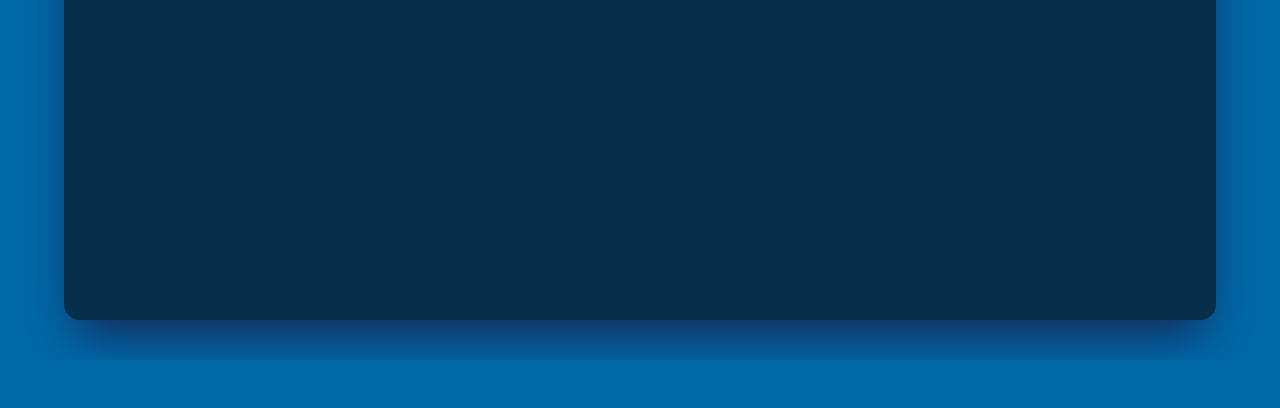
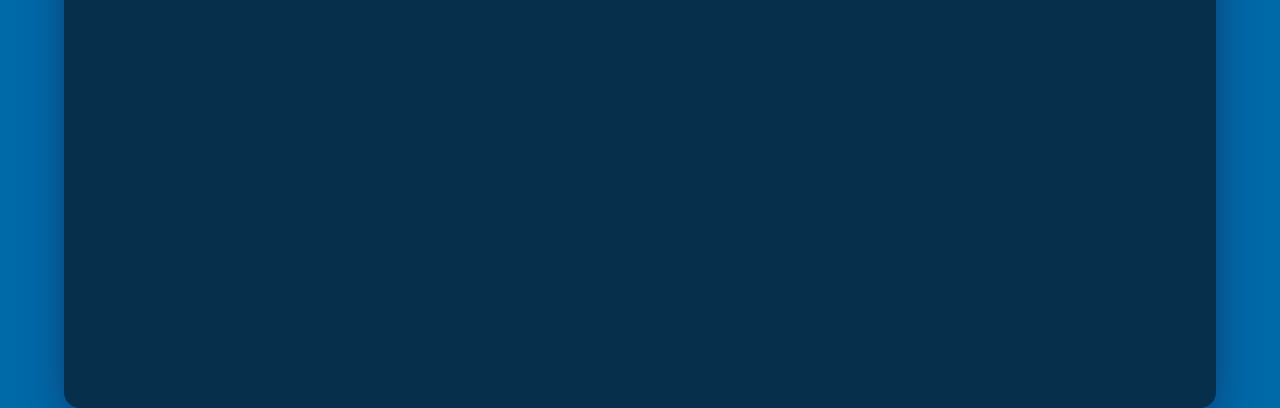
Before and after one commit to Elbaz3/LoginPage, a website: page profile.html in a window 1280 px wide. Shown: the part 440-848 px from the top of the page. Before the commit the page ends 800 px from the top, so only its background shows below. Drawn offline with Linux system fonts and the light colour scheme.

Commit message:
ui fixing

```diff
--- a/profile.html
+++ b/profile.html
@@ -7,7 +7,7 @@
             <link rel="stylesheet" href="CSS/output.css">
             <link rel="icon" href="assets/profile.png">
       </head>
-      <body id="profile" class="bg-sky-700 flex items-center justify-center h-screen w-screen">
+      <body id="profile" class="bg-sky-700 flex pt-[10%] items-start justify-center h-screen w-screen">
             <main class="h-[90vh] w-[90%] min-h-[680px] shadow-2xl shadow-blue-950 bg-sky-950
             p-12 text-amber-50 rounded-2xl flex gap-5 flex-col">
                   <figure class="h-[150px] w-[150px]">
```
